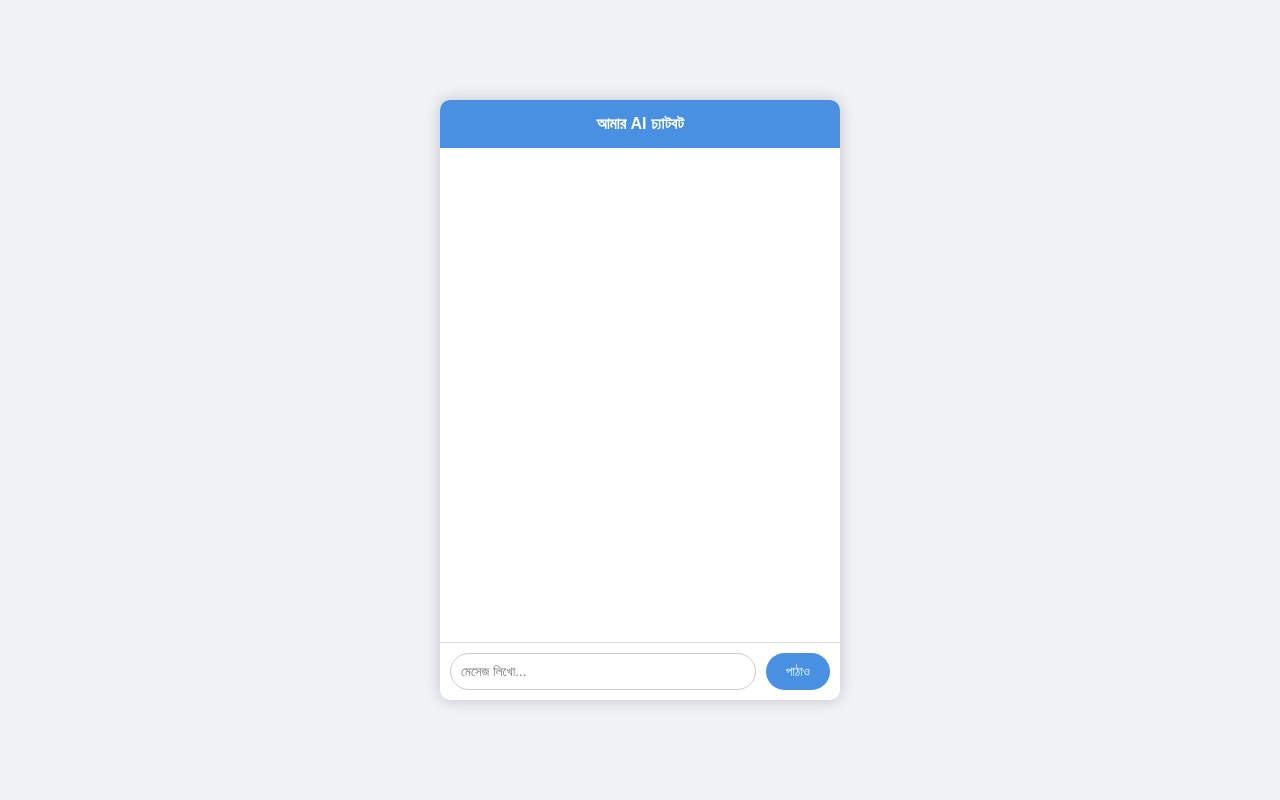
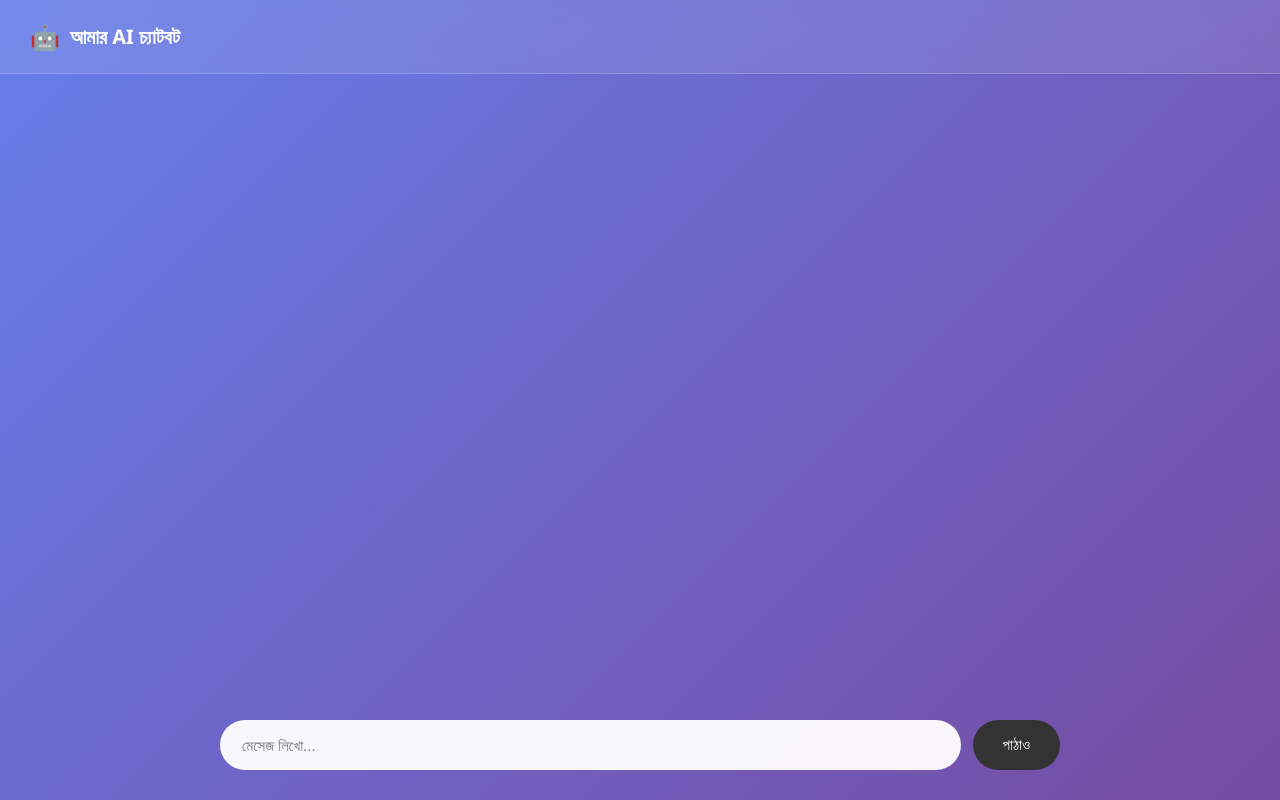
Before and after one commit to abtahimasud6-oss/my-ai-chatbot, a Flask app: page / in a window 1280 px wide. Run offline with Flask 3, Linux system fonts and the light colour scheme.

Commit message:
improved design

```diff
--- a/templates/index.html
+++ b/templates/index.html
@@ -2,75 +2,113 @@
 <html lang="bn">
 <head>
 <meta charset="UTF-8">
+<meta name="viewport" content="width=device-width, initial-scale=1.0">
 <title>আমার AI চ্যাটবট</title>
 <style>
+  * { margin: 0; padding: 0; box-sizing: border-box; }
   body {
-    font-family: Arial, sans-serif;
-    background: #f0f2f5;
-    display: flex;
-    justify-content: center;
-    align-items: center;
+    font-family: 'Segoe UI', Arial, sans-serif;
+    background: linear-gradient(135deg, #667eea 0%, #764ba2 100%);
     height: 100vh;
-    margin: 0;
+    width: 100vw;
+    overflow: hidden;
   }
   #chat-container {
-    width: 400px;
-    height: 600px;
-    background: white;
-    border-radius: 10px;
-    box-shadow: 0 0 15px rgba(0,0,0,0.2);
+    height: 100vh;
+    width: 100vw;
     display: flex;
     flex-direction: column;
   }
   #chat-header {
-    background: #4a90e2;
+    background: rgba(255,255,255,0.1);
+    backdrop-filter: blur(10px);
     color: white;
-    padding: 15px;
-    border-radius: 10px 10px 0 0;
-    font-weight: bold;
-    text-align: center;
+    padding: 20px 30px;
+    font-size: 20px;
+    font-weight: 600;
+    border-bottom: 1px solid rgba(255,255,255,0.2);
+    display: flex;
+    align-items: center;
+    gap: 10px;
+  }
+  #chat-header::before {
+    content: "🤖";
+    font-size: 24px;
   }
   #chat-box {
     flex: 1;
-    padding: 15px;
+    padding: 30px;
     overflow-y: auto;
+    display: flex;
+    flex-direction: column;
+    max-width: 900px;
+    width: 100%;
+    margin: 0 auto;
   }
   .message {
-    margin: 10px 0;
-    padding: 10px 15px;
-    border-radius: 15px;
-    max-width: 75%;
+    margin: 8px 0;
+    padding: 14px 20px;
+    border-radius: 18px;
+    max-width: 70%;
     word-wrap: break-word;
+    line-height: 1.5;
+    font-size: 15px;
+    animation: fadeIn 0.3s ease;
+  }
+  @keyframes fadeIn {
+    from { opacity: 0; transform: translateY(10px); }
+    to { opacity: 1; transform: translateY(0); }
   }
   .user-msg {
-    background: #4a90e2;
-    color: white;
+    background: rgba(255,255,255,0.95);
+    color: #333;
     margin-left: auto;
+    border-bottom-right-radius: 4px;
   }
   .bot-msg {
-    background: #e4e6eb;
-    color: black;
+    background: rgba(255,255,255,0.15);
+    backdrop-filter: blur(10px);
+    color: white;
+    border: 1px solid rgba(255,255,255,0.2);
+    border-bottom-left-radius: 4px;
   }
   #input-area {
     display: flex;
-    padding: 10px;
-    border-top: 1px solid #ddd;
+    padding: 20px 30px 30px;
+    max-width: 900px;
+    width: 100%;
+    margin: 0 auto;
+    gap: 12px;
   }
   #user-input {
     flex: 1;
-    padding: 10px;
-    border: 1px solid #ccc;
-    border-radius: 20px;
+    padding: 16px 22px;
+    border: none;
+    border-radius: 30px;
     outline: none;
+    font-size: 15px;
+    background: rgba(255,255,255,0.95);
   }
   #send-btn {
-    margin-left: 10px;
-    padding: 10px 20px;
-    background: #4a90e2;
+    padding: 16px 30px;
+    background: #333;
     color: white;
     border: none;
-    border-radius: 20px;
+    border-radius: 30px;
     cursor: pointer;
+    font-size: 15px;
+    font-weight: 500;
+    transition: transform 0.15s ease;
+  }
+  #send-btn:hover {
+    transform: scale(1.05);
+  }
+  #chat-box::-webkit-scrollbar {
+    width: 6px;
+  }
+  #chat-box::-webkit-scrollbar-thumb {
+    background: rgba(255,255,255,0.3);
+    border-radius: 10px;
   }
 </style>
 </head>
```
